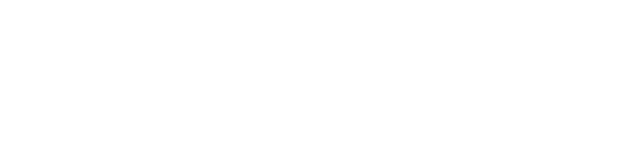
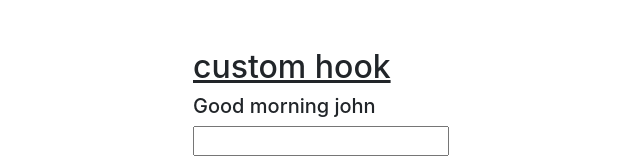
Before and after one commit to aydotvin/react_hooks, a React app: page / in a window 1280 px wide. Shown: the whole page, without its empty margins (319-959 px from the left). Built offline with nearby package versions, Linux system fonts and the light colour scheme.

Commit message:
custom hook

```diff
--- a/hooks.txt
+++ b/hooks.txt
@@ -200,3 +200,8 @@ useLayoutEffect:
 
 	Use this if one needs to modify the DOM for some reason after the component is rendered.
 }
+
+customHooks:
+{
+	When a certain complex logic has to be used for multiple components, a custom hook is created.
+}
--- a/src/component/App.js
+++ b/src/component/App.js
@@ -9,6 +9,7 @@ import UseContextParent from "./useContext/UseContextParent";
 import UseMemoComponent from "./useMemo/UseMemoComponent";
 import UseCallbackComponent from "./useCallback/UseCallbackComponent";
 import UseLayoutEffectComponent from "./useLayoutEffect/UseLayoutEffectComponent";
+import CustomHookComponent from "./useCustomHook/CustomHookComponent";
 
 const App = () => {
 	return (
@@ -25,6 +26,7 @@ const App = () => {
 				{/* <UseMemoComponent></UseMemoComponent> */}
 				{/* <UseCallbackComponent></UseCallbackComponent> */}
 				{/* <UseLayoutEffectComponent></UseLayoutEffectComponent> */}
+				<CustomHookComponent></CustomHookComponent>
 			</div>
 		</div>
 	);
--- /dev/null
+++ b/src/component/useCustomHook/CustomHookComponent.js
@@ -0,0 +1,19 @@
+import useGreeting from "./useGreeting";
+
+const CustomHookComponent = () => {
+	const [greeting, setNewGreeting] = useGreeting("john");
+
+	const getNewGreeting = (e) => {
+		setNewGreeting(e.target.value);
+	};
+
+	return (
+		<div>
+			<h2>custom hook</h2>
+			<h5>{greeting}</h5>
+			<input type="text" onChange={getNewGreeting} />
+		</div>
+	);
+};
+
+export default CustomHookComponent;
--- /dev/null
+++ b/src/component/useCustomHook/useGreeting.js
@@ -0,0 +1,18 @@
+import { useState } from "react";
+
+const useGreeting = (initialValue = "") => {
+	const [name, setName] = useState(initialValue);
+	let currentHour = new Date().getHours();
+
+	let greeting = "Welcome";
+	if (currentHour > 0 && currentHour < 12) {
+		greeting = "Good morning";
+	} else if (currentHour >= 12 && currentHour < 16) {
+		greeting = "Good afternoon";
+	} else if (currentHour > 16) {
+		greeting = "Good evening";
+	}
+	return [`${greeting} ${name}`, setName];
+};
+
+export default useGreeting;
--- a/src/component/useLayoutEffect/UseLayoutEffectComponent.js
+++ b/src/component/useLayoutEffect/UseLayoutEffectComponent.js
@@ -21,7 +21,7 @@ const UseLayoutEffectComponent = () => {
 		if (showUI) {
 			return (
 				<div>
-					<h3>hello</h3>
+					<h4>hello</h4>
 					<h5>{counter}</h5>
 					<button
 						onClick={() => {
@@ -39,7 +39,7 @@ const UseLayoutEffectComponent = () => {
 
 	return (
 		<div>
-			<h3>useLayoutEffect()</h3>
+			<h2>useLayoutEffect()</h2>
 			{UI()}
 		</div>
 	);
--- a/src/component/useRef/UseRefComponent1.js
+++ b/src/component/useRef/UseRefComponent1.js
@@ -7,9 +7,9 @@ const UseRefComponent1 = () => {
 	return (
 		<div>
 			<h2>useRef hook 3.</h2>
-			<h3>
+			<h4>
 				count is {count}, previous count was {prevCount.current}
-			</h3>
+			</h4>
 			<button
 				onClick={() => {
 					prevCount.current = count;
--- a/src/component/useRef/UseRefComponent3.js
+++ b/src/component/useRef/UseRefComponent3.js
@@ -11,7 +11,7 @@ const UseRefComponent3 = () => {
 	return (
 		<div>
 			<h2>useRef hook 1.</h2>
-			<h3>count is {count}</h3>
+			<h4>count is {count}</h4>
 			<button
 				onClick={() => {
 					setcount((prevCount) => {
@@ -21,7 +21,7 @@ const UseRefComponent3 = () => {
 			>
 				Increase state count
 			</button>
-			<h3>ref count is {refCount.current}</h3>
+			<h4>ref count is {refCount.current}</h4>
 			<button
 				onClick={() => {
 					refCount.current += 5; // update state on useRef button click. No change in UI but the value is updated. When state is changed after this, the new ref count is shown in UI.
--- a/src/component/useState/UseStateComponent.js
+++ b/src/component/useState/UseStateComponent.js
@@ -48,8 +48,8 @@ const UseStateComponent = () => {
 				<button onClick={decreaseCount}>decrease count</button>
 			</div>
 			{/* <div className="col-md-12">
-				<h2>age is: {userData.age}</h2>
-				<h2>count is: {userData.count}</h2>
+				<h4>age is: {userData.age}</h4>
+				<h4>count is: {userData.count}</h4>
 				<button onClick={increaseUserAge}>increase user age</button>
 				<button onClick={increaseUserCount}>increase user count</button>
 			</div> */}
--- a/src/style/style.css
+++ b/src/style/style.css
@@ -3,3 +3,7 @@ body {
 	padding: 0;
 	overflow-x: hidden;
 }
+
+h2 {
+	text-decoration: underline;
+}
```
